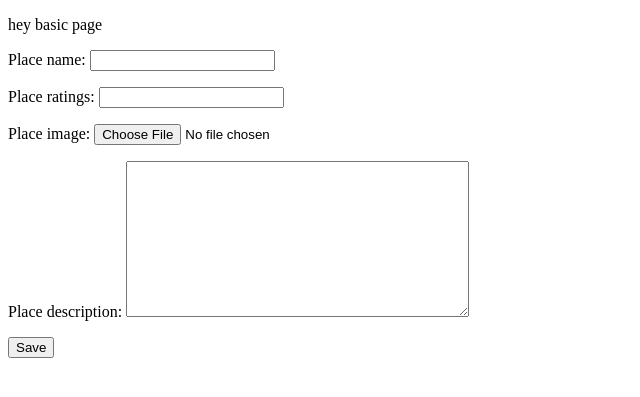
After one commit to nidhisha-shetty/Django-historical-places-app, a Django app: page /create in a window 1280 px wide. The commit adds this page. Shown: the top 397 px of the page, without its empty margins (0-640 px from the left). Run offline with Django 3.2, Linux system fonts and the light colour scheme.

Commit message:
added submitting data from UI to DB

```diff
--- a/Project_places/urls.py
+++ b/Project_places/urls.py
@@ -15,9 +15,10 @@ Including another URLconf
 """
 from django.contrib import admin
 from django.urls import path
-from places.views import home_view
+from places.views import home_view, create_view
 
 urlpatterns = [
     path('admin/', admin.site.urls),
-    path('', home_view)
+    path('', home_view),
+    path('create', create_view)
 ]
--- /dev/null
+++ b/places/forms.py
@@ -0,0 +1,14 @@
+from django import forms
+from .models import Places
+
+class Form(forms.ModelForm):
+	class Meta:
+		model = Places
+		fields = [
+
+			'place_name',
+			'place_ratings',
+			'place_image',
+			'place_description'
+
+		]
--- a/places/models.py
+++ b/places/models.py
@@ -2,7 +2,7 @@ from django.db import models
 
 # Create your models here.
 class Places(models.Model):
-	place_name = models.TextField(max_length=100, default="Please add name");
-	place_ratings = models.IntegerField(null=True, default=2)
+	place_name = models.CharField(max_length=100, default="");
+	place_ratings = models.IntegerField(null=True, default="")
 	place_image = models.ImageField(upload_to="images/", default="images/Varanasi-River-Gange")
-	place_description = models.TextField(max_length=50, default="Please add description")
+	place_description = models.TextField(max_length=50, default="")
--- a/places/templates/base.html
+++ b/places/templates/base.html
@@ -5,8 +5,8 @@
 </head>
 <body>
 
+<p>hey basic page</p>
 {% block content %}
-
 {% endblock %}
 
 
--- /dev/null
+++ b/places/templates/create.html
@@ -0,0 +1,12 @@
+{% extends 'base.html' %}
+
+{% block content %}
+
+<form method="POST">{% csrf_token %}
+
+{{ form.as_p }}
+<input type="submit" value="Save" />
+
+</form>
+
+{% endblock %}
--- a/places/views.py
+++ b/places/views.py
@@ -1,6 +1,7 @@
 from django.shortcuts import render
 from django.http import HttpResponse
 from .models import Places
+from .forms import Form
 
 		#Create your views here.
 
@@ -15,3 +16,13 @@ def home_view(request):
 		'obj':o.place_image
 	}
 	return render(request, "home.html", context)
+
+def create_view(request):
+	form = Form(request.POST or None)
+	if form.is_valid():
+		form.save()
+		form=Form()
+	context = {
+		'form': form
+	}
+	return render(request, "create.html", context)
```
Also changed, not shown: db.sqlite3, places/migrations/0008_auto_20200517_2250.py (added), places/migrations/0009_auto_20200517_2301.py (added).
